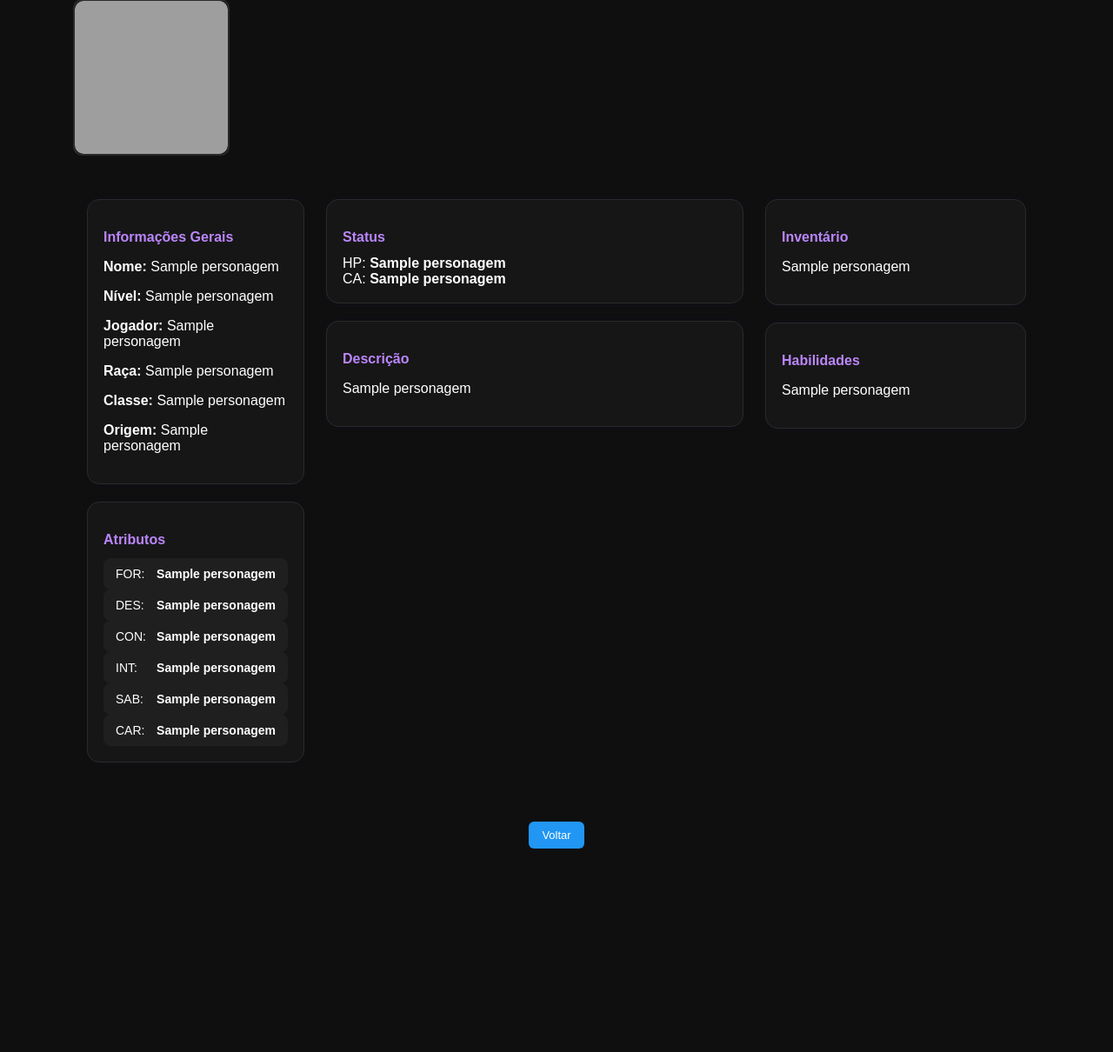
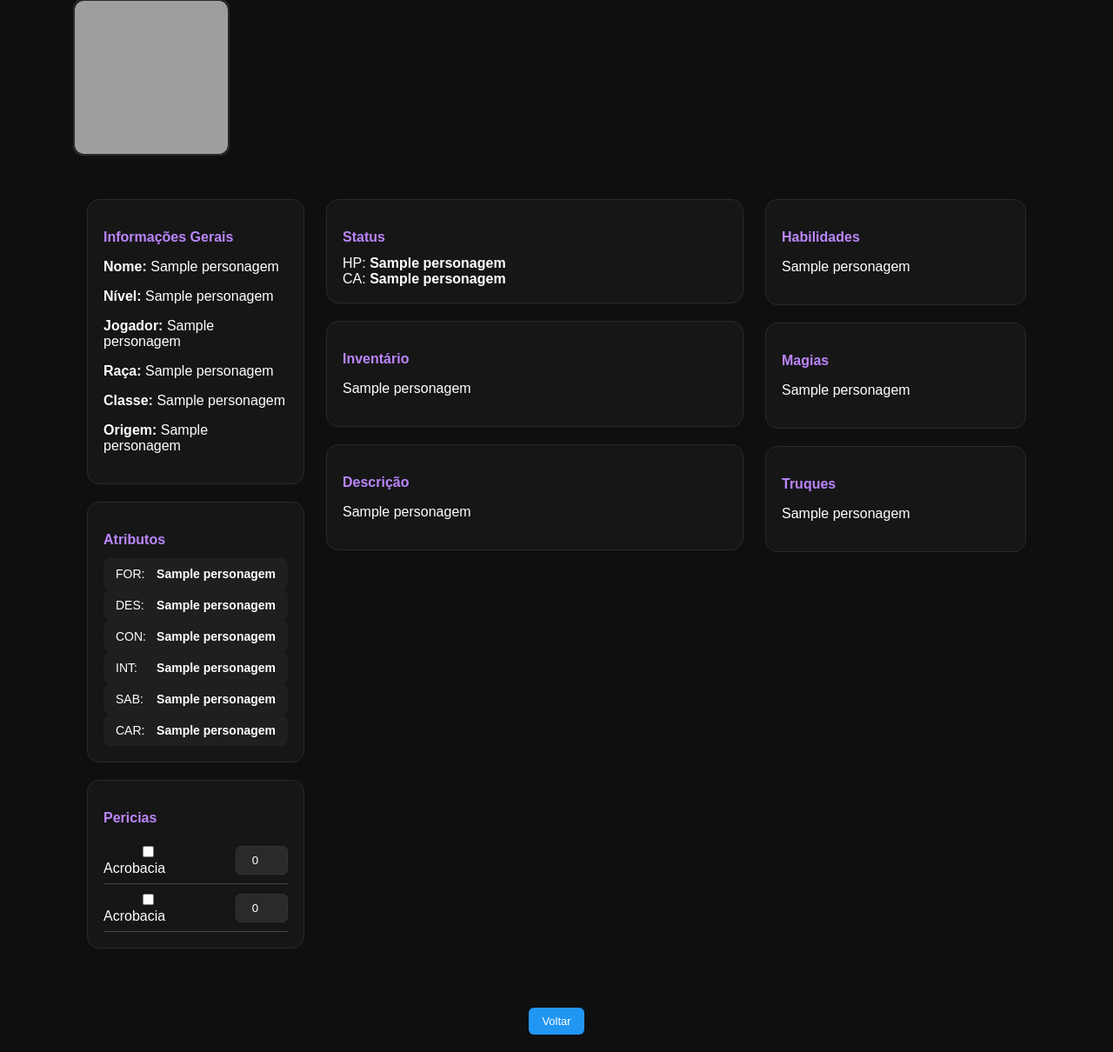
Before and after one commit to Kai0nz/Projeto-RPG-Impacta, a Flask app: page /personagem/1 in a window 1280 px wide. Shown: the part 179-1389 px from the top of the page at 87% size. Before the commit the page ends 1155 px from the top, so only its background shows below. Run offline with Flask 3, Linux system fonts and the light colour scheme; a database or web service that is not in the repository returns one stand-in record (values such as "Sample title"); some libraries are stand-ins or nearby versions; grey boxes are pictures that could not be loaded.

Commit message:
parte 4 do refino

```diff
--- a/app.py
+++ b/app.py
@@ -46,7 +46,11 @@ def adicionar():
         10,  # CA padrão
 
         aparencia, personalidade, historico, objetivo,
-        ""  # imagem vazia inicial
+        "",  # imagem vazia inicial
+
+        "",  # magias
+        "",  # truques
+        "",  # pericias
     )
     return redirect("/")
 
@@ -94,7 +98,8 @@ def editar_campo():
     campos_permitidos = [
         "nome", "jogador", "raca", "classe", "origem", "nivel", "hp",
         "forca", "destreza", "constituicao", "inteligencia", "sabedoria", "carisma",
-        "ca", "aparencia", "personalidade", "historico", "objetivo", "inventario", "habilidades"
+        "ca", "aparencia", "personalidade", "historico", "objetivo", "inventario",
+        "habilidades", "magias", "truques", "pericias"
     ]
 
     if campo not in campos_permitidos:
--- a/database.py
+++ b/database.py
@@ -38,7 +38,10 @@ def criar_tabela():
             objetivo TEXT,               -- 18
             imagem TEXT,                 -- 19
             inventario TEXT,             -- 20
-            habilidades TEXT             -- 21
+            habilidades TEXT,            -- 21
+            magias TEXT,                 -- 22
+            truques TEXT,                -- 23
+            pericias TEXT                -- 24
         )
     """)
     conn.commit()
@@ -46,16 +49,43 @@ def criar_tabela():
     conn.close()
 
 # Adicionei inventario e habilidades aqui para evitar erros de coluna
-def inserir_personagem(nome, jogador, raca, classe, origem, nivel, hp, forca, destreza, constituicao, inteligencia, sabedoria, carisma, ca, aparencia, personalidade, historico, objetivo, imagem):
+def inserir_personagem(nome, jogador, raca, classe, origem, nivel, hp, forca, destreza, constituicao, inteligencia, sabedoria, carisma, ca, aparencia, personalidade, historico, objetivo, imagem, magias, truques, pericias):
     conn = conectar()
     cursor = conn.cursor()
     cursor.execute("""
         INSERT INTO personagem (
-            nome, jogador, raca, classe, origem, nivel, hp, forca, destreza, constituicao,
-            inteligencia, sabedoria, carisma, ca, aparencia, personalidade, historico, objetivo, imagem, inventario, habilidades
+            nome, jogador, raca, classe, origem,
+            nivel, hp,
+            forca, destreza, constituicao,
+            inteligencia, sabedoria, carisma,
+            ca,
+            aparencia, personalidade, historico, objetivo,
+            imagem,
+            inventario, habilidades, magias, truques, pericias
         )
-        VALUES (%s, %s, %s, %s, %s, %s, %s, %s, %s, %s, %s, %s, %s, %s, %s, %s, %s, %s, %s, '', '')
-    """, (nome, jogador, raca, classe, origem, nivel, hp, forca, destreza, constituicao, inteligencia, sabedoria, carisma, ca, aparencia, personalidade, historico, objetivo, imagem))
+        VALUES (
+            %s, %s, %s, %s, %s,
+            %s, %s,
+            %s, %s, %s,
+            %s, %s, %s,
+            %s,
+            %s, %s, %s, %s,
+            %s,
+            %s, %s, %s, %s, %s
+        )
+    """, (nome, jogador, raca, classe, origem,
+          nivel, hp,
+          forca, destreza, constituicao,
+          inteligencia, sabedoria, carisma,
+          ca,
+          aparencia, personalidade, historico, objetivo,
+          imagem,
+          "",           # inventario
+          "",           # habilidades
+          magias,
+          truques,
+          pericias
+    ))
     conn.commit()
     cursor.close()
     conn.close()
@@ -77,16 +107,17 @@ def buscar_personagem(id):
     return personagem
 
 # Esta função agora é completa, caso você precise salvar um formulário inteiro no futuro
-def atualizar_personagem(id, nome, classe, nivel, hp, forca, destreza, constituicao, inteligencia, sabedoria, carisma, ca, aparencia, personalidade, historico, objetivo, inventario, habilidades):
+def atualizar_personagem(id, nome, classe, nivel, hp, forca, destreza, constituicao, inteligencia, sabedoria, carisma, ca, aparencia, personalidade, historico, objetivo, inventario, habilidades, magias, truques, pericias):
     conn = conectar()
     cursor = conn.cursor()
     cursor.execute("""
         UPDATE personagem
         SET nome = %s, classe = %s, nivel = %s, hp = %s, forca = %s, destreza = %s,
             constituicao = %s, inteligencia = %s, sabedoria = %s, carisma = %s, ca = %s,
-            aparencia = %s, personalidade = %s, historico = %s, objetivo = %s, inventario = %s, habilidades = %s
+            aparencia = %s, personalidade = %s, historico = %s, objetivo = %s, inventario = %s,
+            habilidades = %s, magias = %s, truques = %s, pericias = %s
         WHERE id = %s
-    """, (nome, classe, nivel, hp, forca, destreza, constituicao, inteligencia, sabedoria, carisma, ca, aparencia, personalidade, historico, objetivo, inventario, habilidades, id))
+    """, (nome, classe, nivel, hp, forca, destreza, constituicao, inteligencia, sabedoria, carisma, ca, aparencia, personalidade, historico, objetivo, inventario, habilidades, magias, truques, pericias, id))
     conn.commit()
     cursor.close()
     conn.close()
--- a/static/css/style.css
+++ b/static/css/style.css
@@ -758,3 +758,20 @@ textarea {
     padding: 8px;
     border-radius: 6px;
 }
+
+/* ========================================= */
+/* ========= GRID DOS ATRIBUTOS ============ */
+/* ========================================= */
+
+.pericia-item {
+    display: flex;
+    justify-content: space-between;
+    align-items: center;
+    padding: 8px 0;
+    border-bottom: 1px solid #444;
+}
+
+.pericia-valor {
+    width: 60px;
+    text-align: center;
+}
--- a/templates/detalhes.html
+++ b/templates/detalhes.html
@@ -121,6 +121,31 @@
 
         </div>
 
+        <div class="card atributos-card">
+            <h3>Pericias</h3>
+
+            <div class="pericia-item">
+                <label>
+                    <input type="checkbox">
+                    Acrobacia
+                </label>
+
+                <input type="number" value="0" class="pericia-valor">
+
+            </div>
+
+            <div class="pericia-item">
+                <label>
+                    <input type="checkbox">
+                    Acrobacia
+                </label>
+
+                <input type="number" value="0" class="pericia-valor">
+
+            </div>
+
+        </div>
+
     </div>
 
 
@@ -152,6 +177,16 @@
             </div>
         </div>
 
+        <div class="card">
+            <h3>Inventário</h3>
+            <p contenteditable="true" class="editavel"
+                data-campo="inventario"
+                data-id="{{ personagem[0] }}">
+                {{ personagem[20] if personagem[20] else 'Vazio...' }}
+            </p>
+        </div>
+
+
         <div class="card descricao">
             <h3>Descrição</h3>
             <p contenteditable="true" class="editavel"
@@ -168,22 +203,29 @@
     <div class="coluna direita">
 
         <div class="card">
-            <h3>Inventário</h3>
-
-            <p contenteditable="true" class="editavel"
-                data-campo="inventario"
-                data-id="{{ personagem[0] }}">
-                {{ personagem[20] if personagem[20] else 'Vazio...' }}
-            </p>
-
-        </div>
-
-        <div class="card">
             <h3>Habilidades</h3>
             <p contenteditable="true" class="editavel"
                 data-campo="habilidades"
                 data-id="{{ personagem[0] }}">
                 {{ personagem[21] if personagem[21] else 'Nenhuma habilidade...' }}
+            </p>
+        </div>
+
+         <div class="card">
+            <h3>Magias</h3>
+            <p contenteditable="true" class="editavel"
+                data-campo="magias"
+                data-id="{{ personagem[0] }}">
+                {{ personagem[22] if personagem[22] else 'Nenhuma magia...' }}
+            </p>
+        </div>
+
+         <div class="card">
+            <h3>Truques</h3>
+            <p contenteditable="true" class="editavel"
+                data-campo="truques"
+                data-id="{{ personagem[0] }}">
+                {{ personagem[23] if personagem[23] else 'Nenhum truque...' }}
             </p>
         </div>
 
--- a/templates/index.html
+++ b/templates/index.html
@@ -600,7 +600,7 @@ botaoRolar.addEventListener("click", () => {
             <a href="/deletar/{{ personagem[0] }}"
                class="btn-excluir"
                onclick="return confirm('Tem certeza que deseja excluir este personagem?')">
-                Excluir
+                Excluir ficha
             </a>
         </div>
 
```
